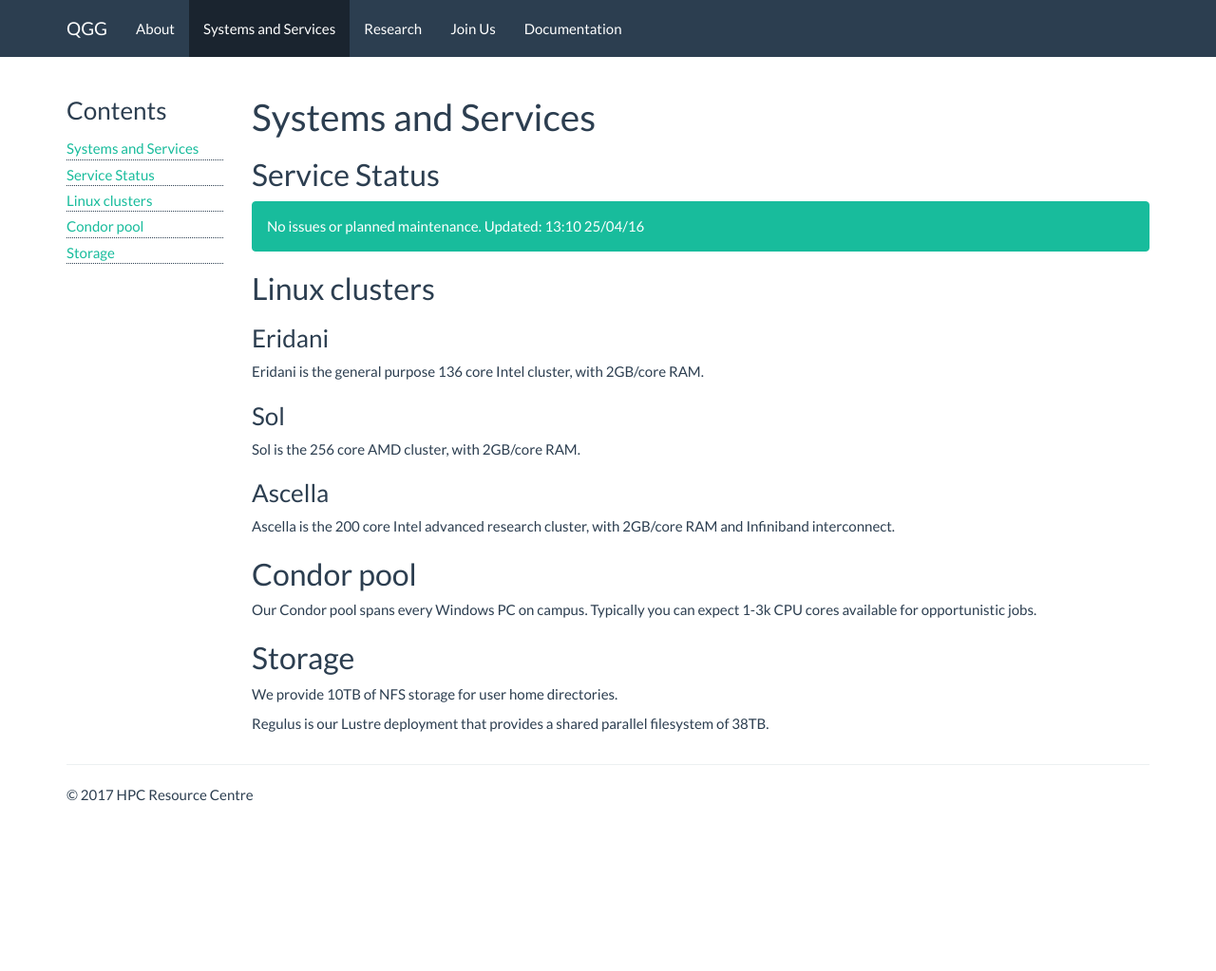
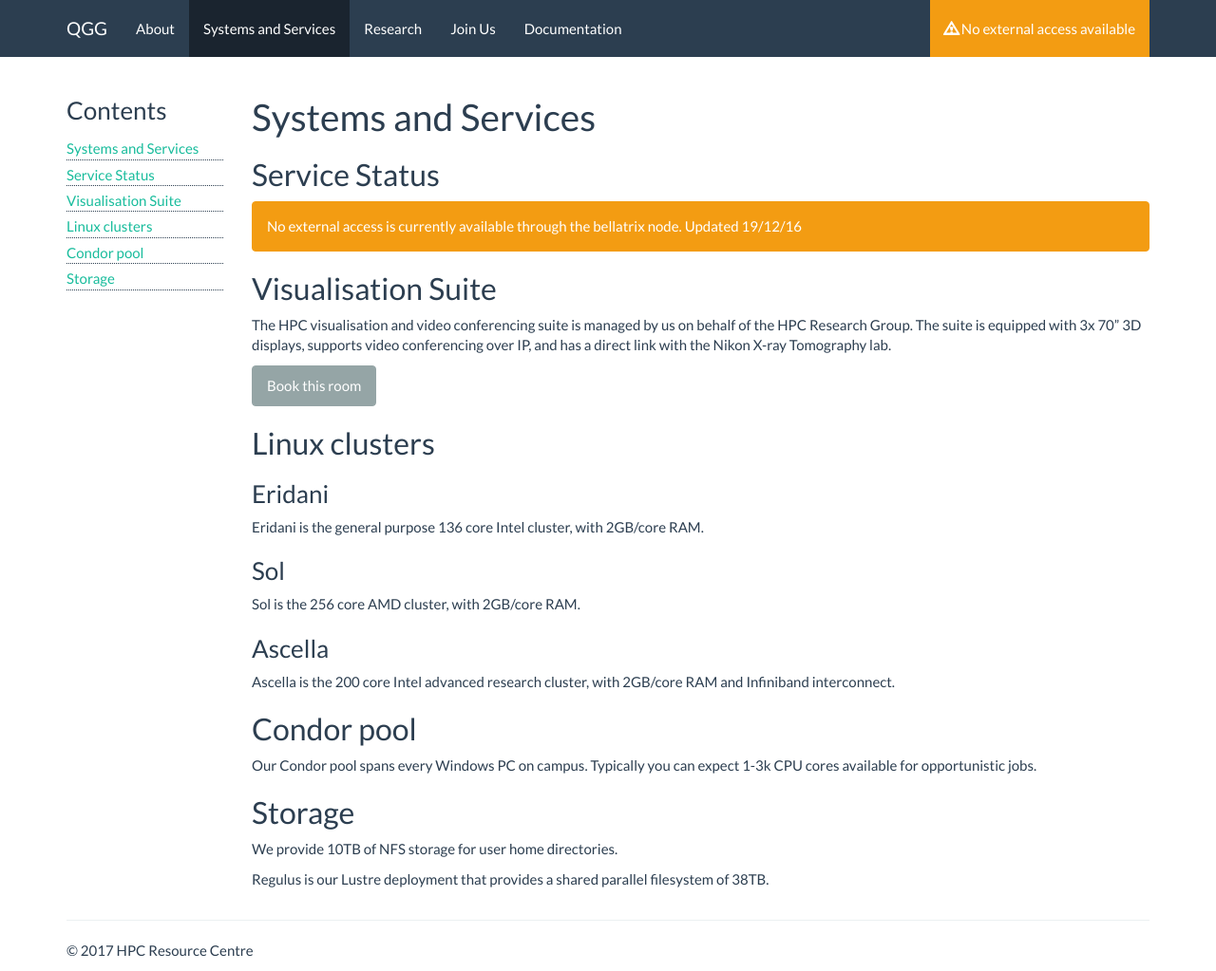
Before and after one commit to hpchud/hpchud.github.io, a Jekyll site: the page built from systems/index.md, in a window 1280 px wide. Shown: the whole page at 95% size. Built offline with Jekyll 4.4.1, drawn with Linux system fonts in a browser that asks for light colours; nearby versions of some CDN libraries; library files that are not in the unit come from our copies; before the commit the page ends 900 px from its top, so only the background shows below that.

Commit message:
status update

```diff
--- a/_includes/themes/bootstrap/default.html
+++ b/_includes/themes/bootstrap/default.html
@@ -42,6 +42,9 @@
             {% assign group = 'navigation' %}
             {% include JB/pages_list %}
           </ul>
+          <ul class="nav navbar-nav navbar-right">
+            <li style="background-color: #f39c12;"><a style="color: white;" href="/systems"><span class="glyphicon glyphicon-warning-sign" aria-hidden="true"></span> No external access available</a></li>
+          </ul>
         </div>
       </div>
     </nav>
@@ -63,3 +66,6 @@
     <script src="{{ ASSET_PATH }}/resources/bootstrap/js/bootstrap.min.js"></script>
   </body>
 </html>
+
+
+<!-- okay colour #18bc9c warning colour #f39c12 -->
--- a/systems/index.md
+++ b/systems/index.md
@@ -27,7 +27,13 @@ weight: 2
 
 ## Service Status
 
-<div class="alert alert-success">No issues or planned maintenance. Updated: 13:10 25/04/16</div>
+<div class="alert alert-warning">No external access is currently available through the bellatrix node. Updated 19/12/16</div>
+
+## Visualisation Suite
+
+The HPC visualisation and video conferencing suite is managed by us on behalf of the HPC Research Group. The suite is equipped with 3x 70" 3D displays, supports video conferencing over IP, and has a direct link with the Nikon X-ray Tomography lab.
+
+<a class="btn btn-default" href="/systems/booking.html" role="button">Book this room</a>
 
 ## Linux clusters
 
```
Also changed, not shown: docs/index.md (+2 -0 lines), docs/pbs-cluster-basics.md (+0 -1 lines), index.md (+6 -0 lines).
